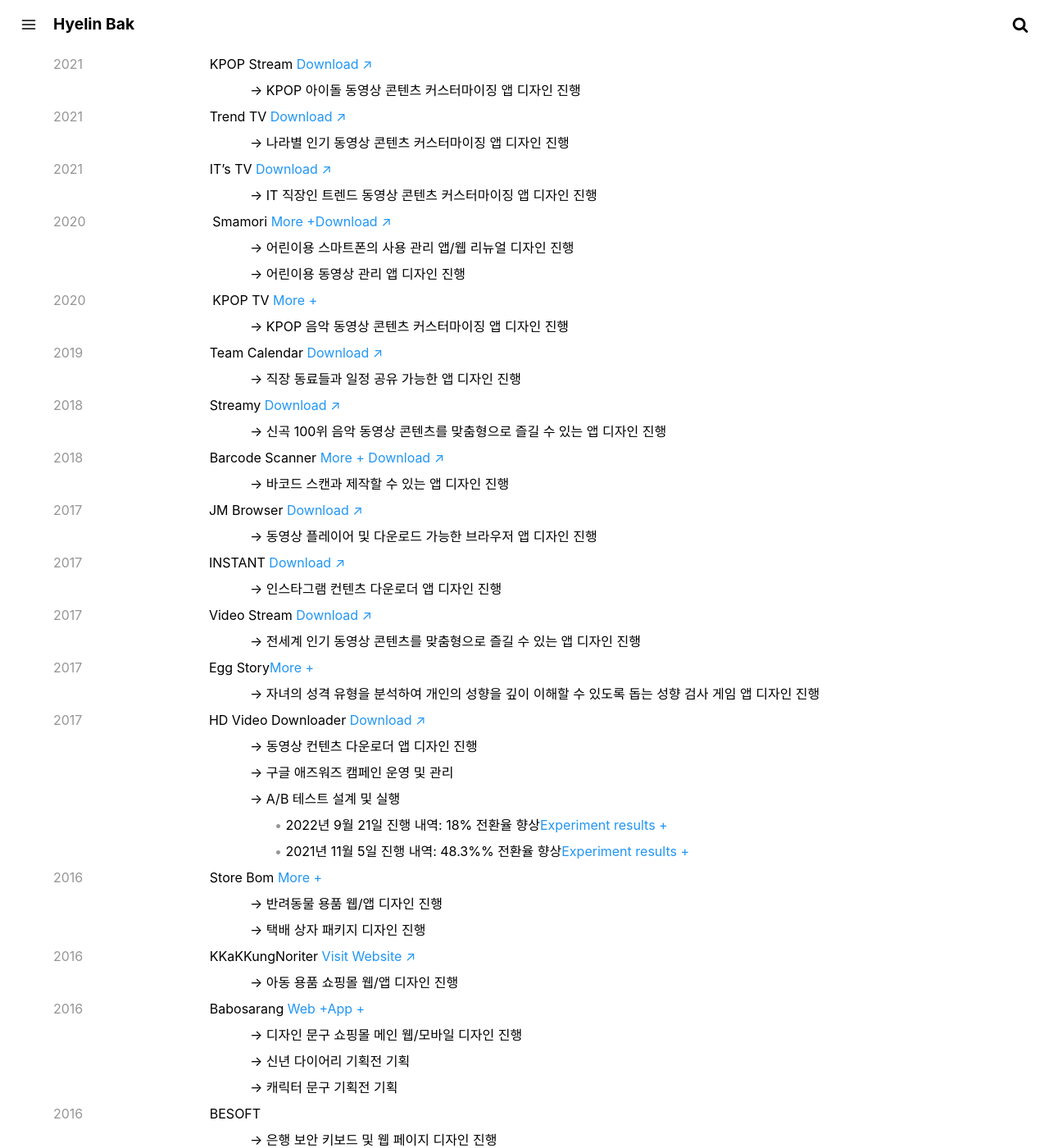
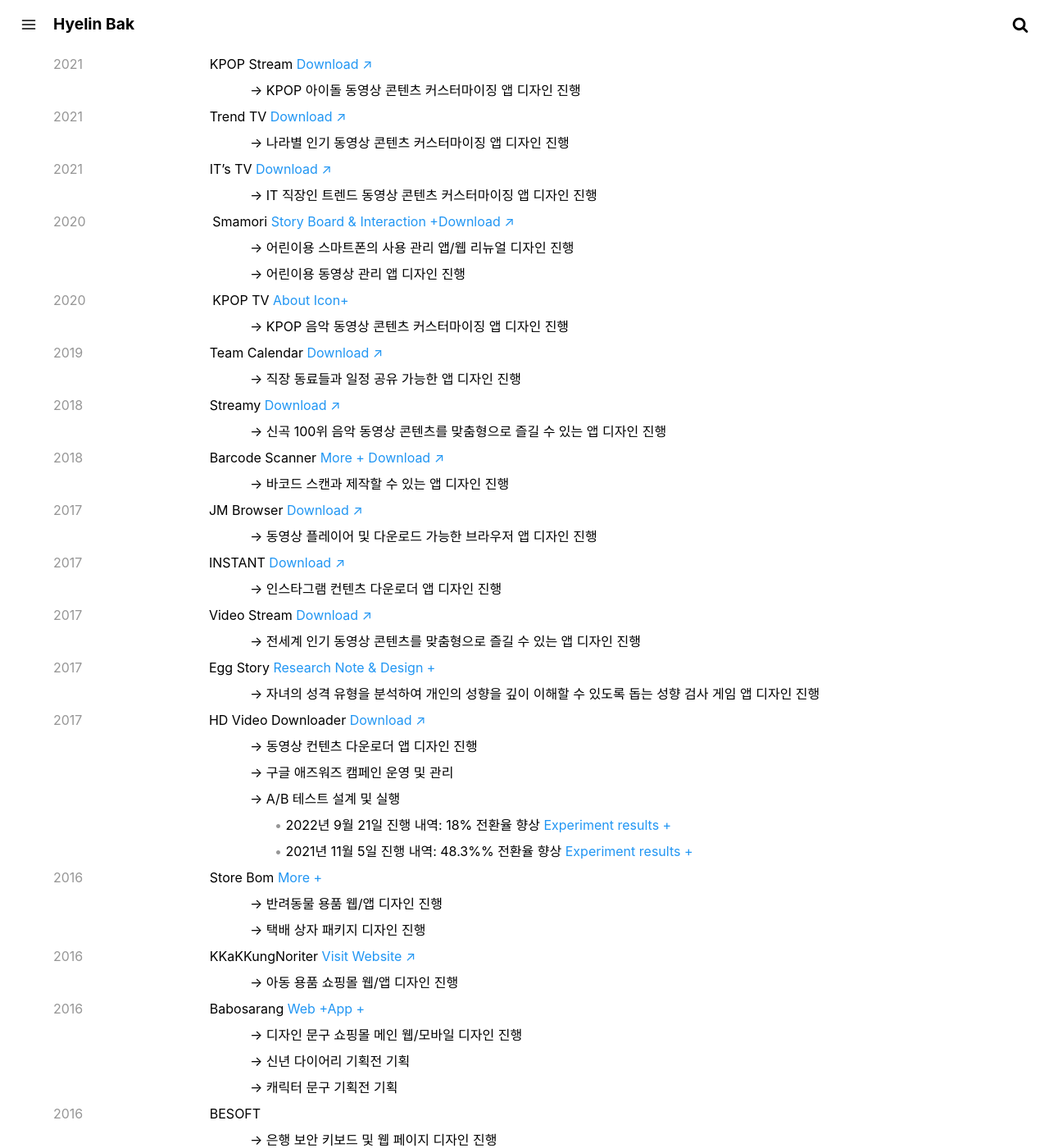
Before and after one commit to crazyjamy/crazyjamy.github.io, a Jekyll site: the page built from about.md, in a window 1280 px wide and 1400 px high, scrolled down 1194 px. Shown: the whole window at 82% size. Built offline with Jekyll 4.4.1, drawn with Linux system fonts in a browser that asks for light colours.

Commit message:
Update about.md

```diff
--- a/about.md
+++ b/about.md
@@ -51,10 +51,10 @@
 <span style="margin-left: 240px;"> → 나라별 인기 동영상 콘텐츠 커스터마이징 앱 디자인 진행</span><br />
 <span style="color: #969696;"> 2021 </span><span style="margin-left: 150px;">IT’s TV <a href="https://play.google.com/store/apps/details?id=io.tm.its.tv" target="_blank">Download ↗</a></span><br />
 <span style="margin-left: 240px;"> → IT 직장인 트렌드 동영상 콘텐츠 커스터마이징 앱 디자인 진행</span><br />
-<span style="color: #969696;"> 2020 </span><span style="margin-left: 150px;">Smamori <a href="../kidsvideoapp/" target="">More +</a><a href="https://smamori.jp/" target="_blank">Download ↗</a></span><br />
+<span style="color: #969696;"> 2020 </span><span style="margin-left: 150px;">Smamori <a href="../kidsvideoapp/" target="">Story Board & Interaction +</a><a href="https://smamori.jp/" target="_blank">Download ↗</a></span><br />
 <span style="margin-left: 240px;"> → 어린이용 스마트폰의 사용 관리 앱/웹 리뉴얼 디자인 진행</span><br />
 <span style="margin-left: 240px;"> → 어린이용 동영상 관리 앱 디자인 진행</span><br />
-<span style="color: #969696;"> 2020 </span><span style="margin-left: 150px;">KPOP TV  <a href="../icon-kpop/" target="">More +</a></span><br />
+<span style="color: #969696;"> 2020 </span><span style="margin-left: 150px;">KPOP TV  <a href="../icon-kpop/" target="">About Icon+</a></span><br />
 <span style="margin-left: 240px;"> → KPOP 음악 동영상 콘텐츠 커스터마이징 앱 디자인 진행</span><br />
 <span style="color: #969696;">2019 </span><span style="margin-left: 150px;">Team Calendar <a href="https://play.google.com/store/apps/details?id=io.jmobile.tm.calendar" target="_blank">Download ↗</a></span><br />
 <span style="margin-left: 240px;"> → 직장 동료들과 일정 공유 가능한 앱 디자인 진행</span><br />
@@ -68,15 +68,15 @@
 <span style="margin-left: 240px;"> → 인스타그램 컨텐츠 다운로더 앱 디자인 진행</span><br />
 <span style="color: #969696;"> 2017 </span><span style="margin-left: 150px;">Video Stream <a href="https://play.google.com/store/apps/details?id=io.jmobile.video.browser" target="_blank">Download ↗</a></span><br />
 <span style="margin-left: 240px;"> → 전세계 인기 동영상 콘텐츠를 맞춤형으로 즐길 수 있는 앱 디자인 진행</span><br />
-<span style="color: #969696;"> 2017 </span><span style="margin-left: 150px;">Egg Story</span><a href="../Eggstory/" target="">More +</a> <br />
+<span style="color: #969696;"> 2017 </span><span style="margin-left: 150px;">Egg Story</span><a href="../Eggstory/" target=""> Research Note & Design +</a> <br />
 <span style="margin-left: 240px;"> → 자녀의 성격 유형을 분석하여 개인의 성향을 깊이 이해할 수 있도록 돕는 성향 검사 게임 앱 디자인 진행</span><br />
 <span style="color: #969696;"> 2017 </span><span style="margin-left: 150px;">HD Video Downloader <a href="https://play.google.com/store/apps/details?id=com.ne.hdv" target="_blank">Download ↗</a></span><br />
 <span style="margin-left: 240px;"> → 동영상 컨텐츠 다운로더 앱 디자인 진행</span><br />
 <span style="margin-left: 240px;"> → 구글 애즈워즈 캠페인 운영 및 관리</span><br />
 <span style="margin-left: 240px;"> → A/B 테스트 설계 및 실행</span><br />
-<span style="color: #969696; margin-left: 270px;"> • </span><span>2022년 9월 21일 진행 내역: 18% 전환율 향상<a href="../ab-hdvd-220921/" target="">Experiment results +</a></span><br />
-<span style="color: #969696; margin-left: 270px;"> • </span><span>2021년 11월 5일 진행 내역: 48.3%% 전환율 향상<a href="../ab-hdvd-211105/" target="">Experiment results +</a></span><br />
-<span style="color: #969696;"> 2016 </span><span style="margin-left: 150px;">Store Bom <a href="../storebom-mobile/" target="">More +</a></span><br />
+<span style="color: #969696; margin-left: 270px;"> • </span><span>2022년 9월 21일 진행 내역: 18% 전환율 향상<a href="../ab-hdvd-220921/" target=""> Experiment results +</a></span><br />
+<span style="color: #969696; margin-left: 270px;"> • </span><span>2021년 11월 5일 진행 내역: 48.3%% 전환율 향상<a href="../ab-hdvd-211105/" target=""> Experiment results +</a></span><br />
+<span style="color: #969696;"> 2016 </span><span style="margin-left: 150px;">Store Bom <a href="../storebom-mobile/" target=""> More +</a></span><br />
 <span style="margin-left: 240px;"> → 반려동물 용품 웹/앱 디자인 진행</span><br />
 <span style="margin-left: 240px;"> → 택배 상자 패키지 디자인 진행</span><br />
 <span style="color: #969696;"> 2016 </span><span style="margin-left: 150px;">KKaKKungNoriter<a href="http://kkakkungnoriter.com/" target="_blank"> Visit Website ↗</a></span><br />
```
